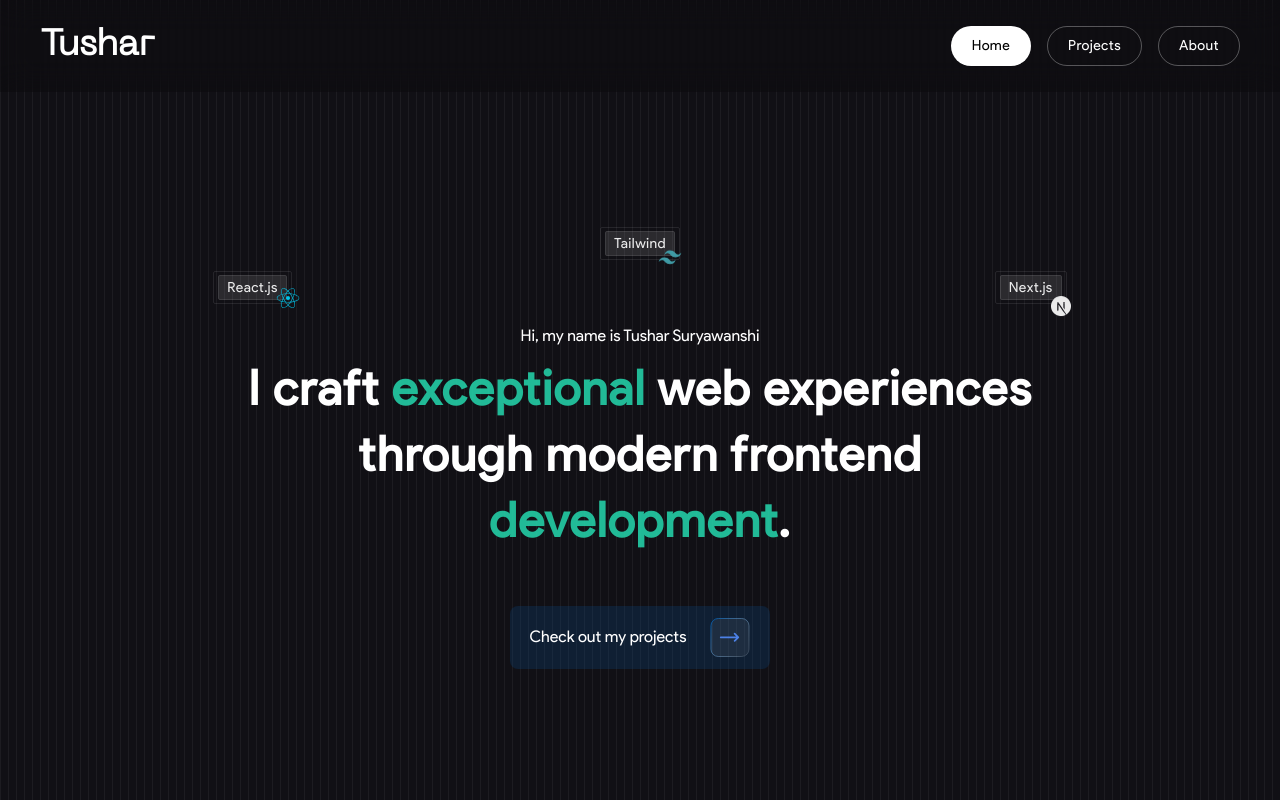
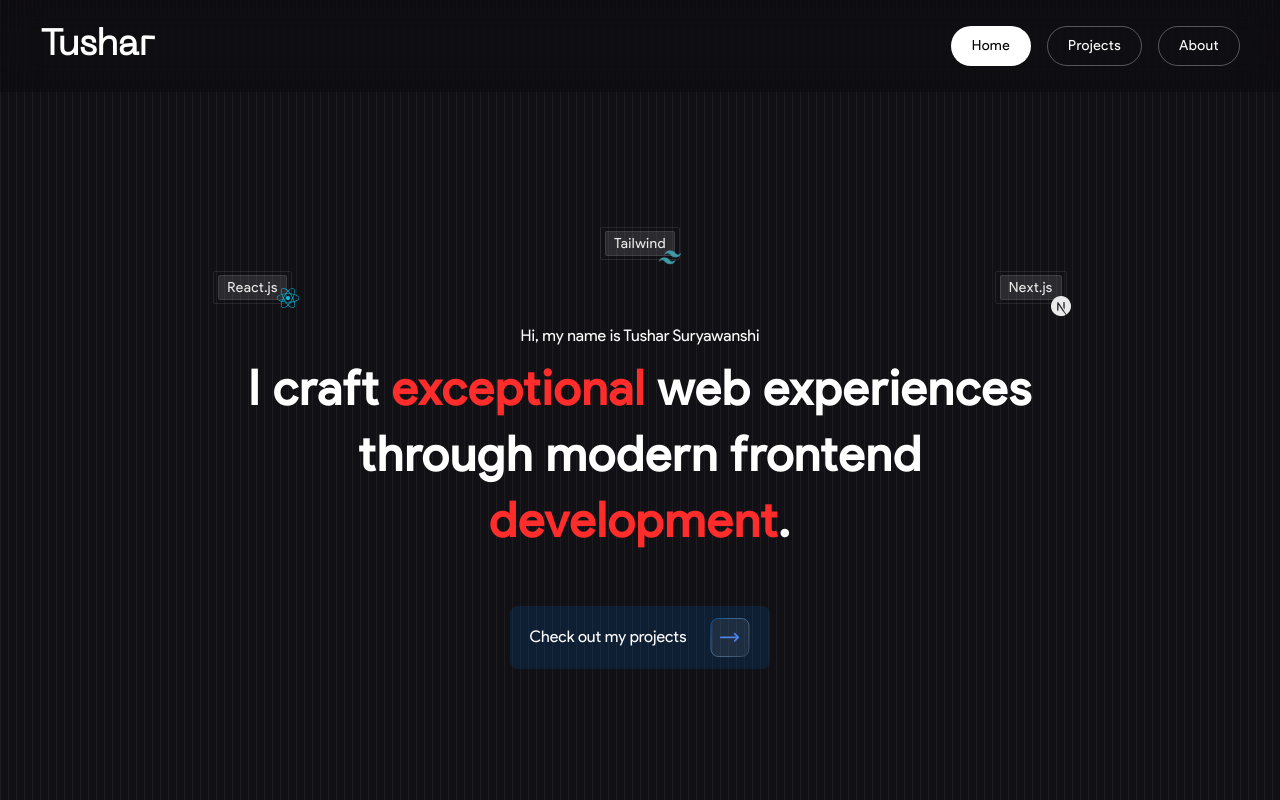
Before and after one commit to iamtushar28/my-portfolio, a Next.js app: page / in a window 1280 px wide. Shown: the top 800 px of the page. Built offline with nearby package versions, Linux system fonts and the light colour scheme; what tailwindcss-animated would draw is missing.

Commit message:
Update Hero.jsx

```diff
--- a/src/components/Home/Hero.jsx
+++ b/src/components/Home/Hero.jsx
@@ -47,8 +47,8 @@ const Hero = () => {
         </div>
         <h1 className='mb-[7px] animate-fade-up animate-duration-[1500ms] animate-ease-out text-base'>Hi, my name is Tushar Suryawanshi</h1>
         <h2 className='text-2xl md:text-3xl xl:text-5xl font-bold tracking-[1.44px] text-center xl:leading-snug mb-[25px] md:mb-[53px] animate-fade-up animate-duration-[1500ms] animate-delay-[400ms] animate-ease-out'>
-          I craft <span className='text-[#24cfa7e4]'>exceptional</span> web experiences through
-          modern frontend <span className='text-[#24cfa7e4]'>development</span>.
+          I craft <span className='text-[#ff2c2c]'>exceptional</span> web experiences through
+          modern frontend <span className='text-[#ff2c2c]'>development</span>.
         </h2>
         <div className='px-4 md:px-5 py-[10px] md:py-3 bg-accent bg-opacity-20 flex gap-6 items-center rounded-lg animate-fade-up animate-duration-[1500ms] animate-delay-[800ms] animate-ease-out'>
           <p>Check out my projects</p>
```
